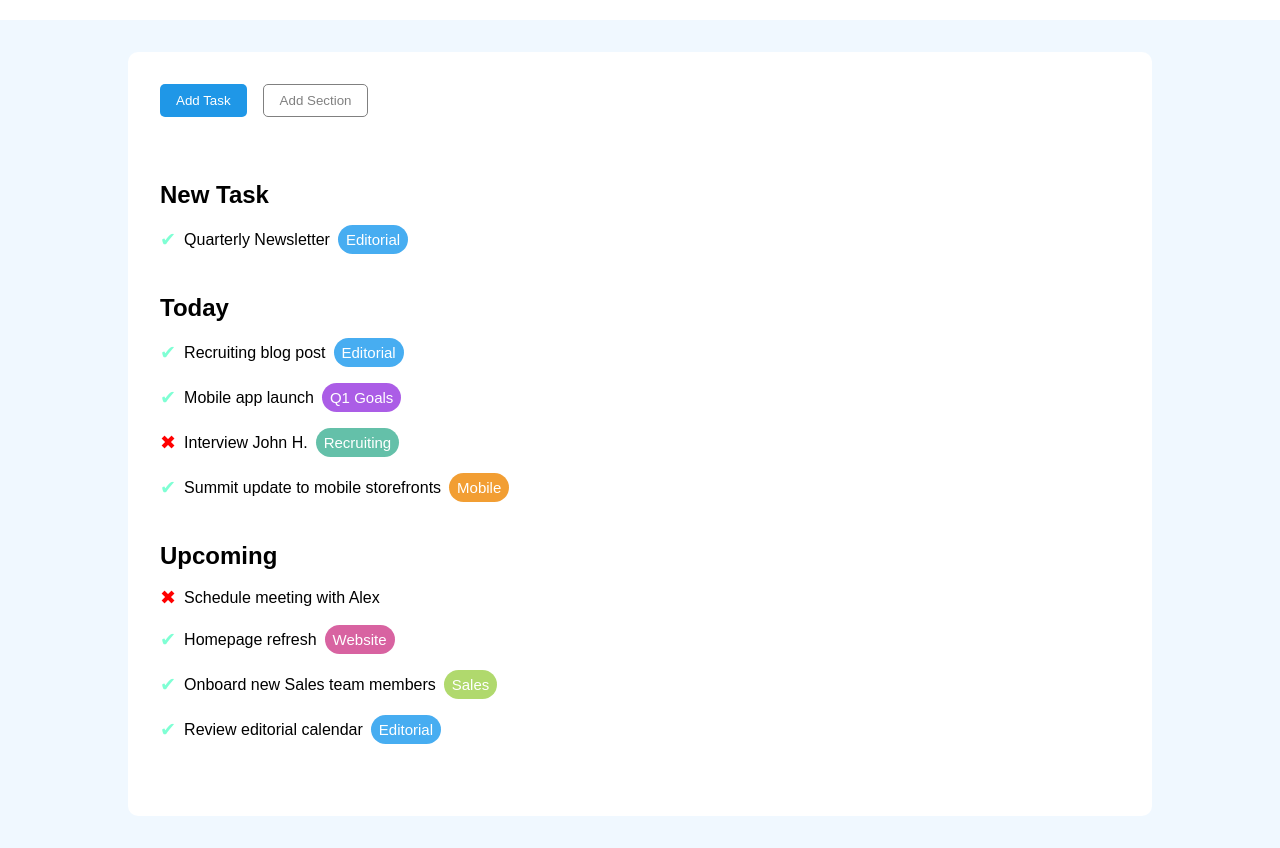
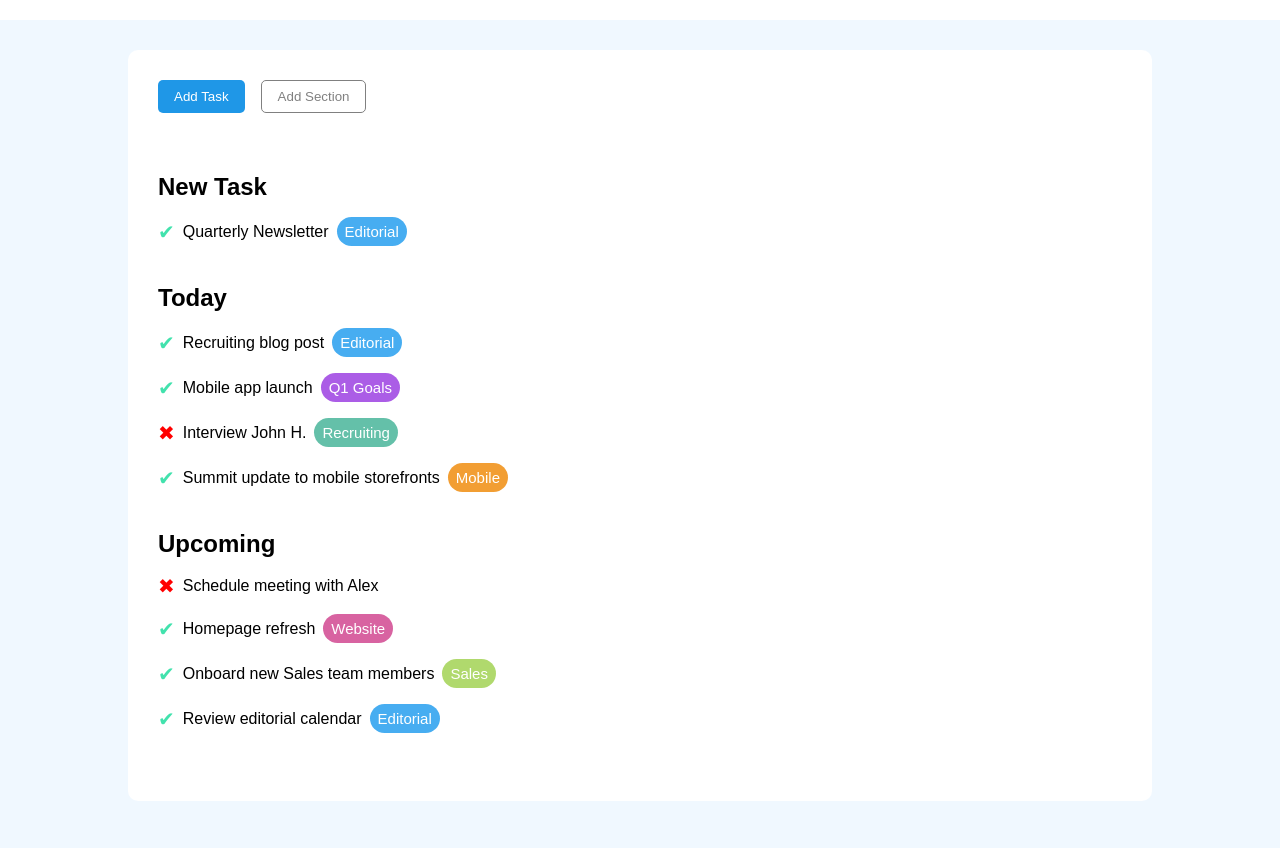
Before and after one commit to giuseppeTrebbi/html-css-toboolist, a plain HTML site: page index.html in a window 1280 px wide. Shown: the part 70-918 px from the top of the page. Drawn offline with Linux system fonts and the light colour scheme.

Commit message:
Project's over

```diff
--- a/css/style.css
+++ b/css/style.css
@@ -26,21 +26,21 @@ header strong {
 
 main {
   width: 80%;
-  margin: 2rem auto;
-  padding: 2rem 2rem;
+  margin: 30px auto;
+  padding: 30px 30px;
   background-color: white;
   border-radius: 10px;
 }
 
 .controls {
     display: flex;
-    gap: 1rem;
-    padding-bottom: 2rem;
-    margin-bottom: 2rem;
+    gap: 16px;
+    padding-bottom: 30px;
+    margin-bottom: 30px;
 }
 
 .task-btn {
-    padding: 0.5rem 1rem;
+    padding: 8px 16px;
     border-radius: 5px;
     border: none;
     color: white;
@@ -49,7 +49,7 @@ main {
 }
 
 .section-btn {
-    padding: 0.5rem 1rem;
+    padding: 8px 16px;
     border-radius: 5px;
     border: 1px solid gray;
     background-color: white;
@@ -58,12 +58,12 @@ main {
 }
 
 .task-section {
-    margin-bottom: 2rem;
+    margin-bottom: 30px;
 }
 
 .task-section h2 {
-  font-size: 1.5rem;
-  padding-bottom: 0.5rem;
+  font-size: 24px;
+  padding-bottom: 8px;
 }
 
 ul {
@@ -71,20 +71,19 @@ ul {
 }
 
 li {
-  padding: 0.5rem 0;
+  padding: 8px 0;
   display: flex;
   align-items: center;
-  gap: 0.5rem;
-  flex-wrap: wrap;
+  gap: 8px;
 }
 
 .check {
-    font-size: 1.2rem;
-    color: aquamarine;
+    font-size: 20px;
+    color: rgb(66, 226, 173);
 }
 
 .cross {
-    font-size: 1.2rem;
+    font-size: 20px;
     color: red;
 }
 
```
Also changed, not shown: index.html (+5 -0 lines).
